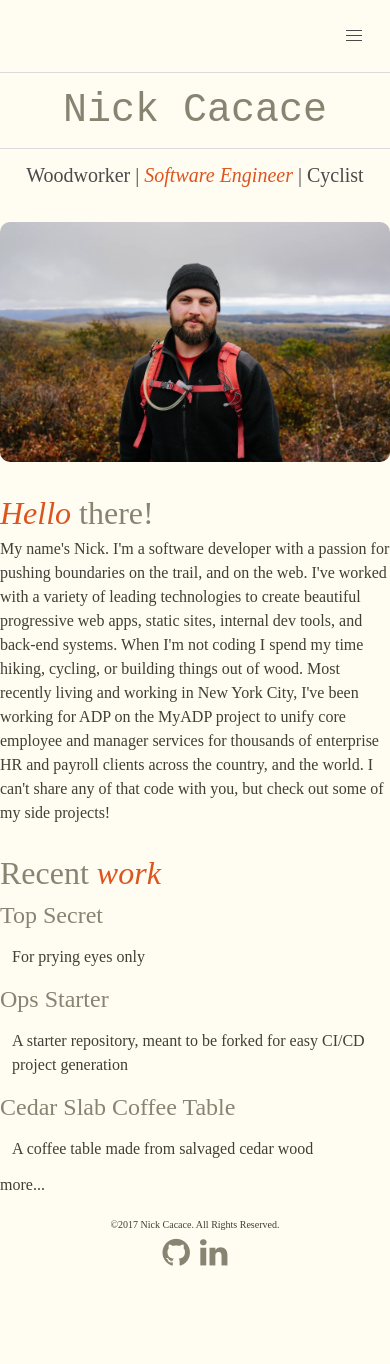
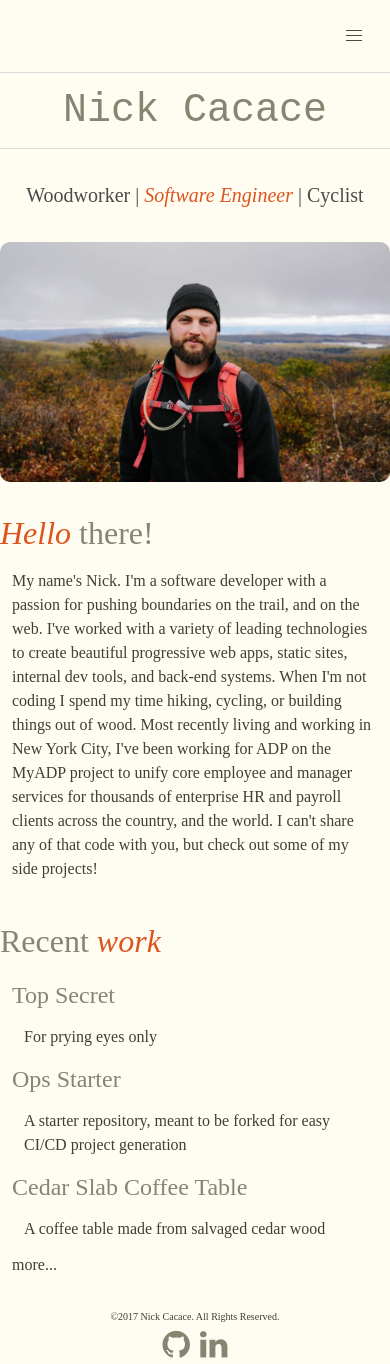
Before and after one commit to BearAlliance/nickcacace.com, an Angular app: page /home in a window 390 px wide. Before the commit the page ends 1272 px from the top, so only its background shows below. Built offline with nearby package versions, Linux system fonts and the light colour scheme.

Commit message:
fix: clean up mobile responsiveness

```diff
--- a/src/app/contact-form/contact-form.component.scss
+++ b/src/app/contact-form/contact-form.component.scss
@@ -51,6 +51,7 @@
 
 textarea.form-control {
   min-height: 100px;
+  box-shadow: none;
 }
 
 .submit {
--- a/src/app/home/home.component.html
+++ b/src/app/home/home.component.html
@@ -1,5 +1,6 @@
 <h1 class="title is-size-2">Nick Cacace</h1>
 
+<div class="">
   <div class="subtitle">
     Woodworker |
     <span class="accent">Software Engineer</span>
@@ -13,15 +14,15 @@
   </div>
 
   <div class="columns">
-
-  <div class="column hello">
+    <div class="column is-half hello">
       <h2 class="is-size-3"><span class="accent">Hello</span> there!</h2>
-    <p>{{ landingText }}</p>
+      <div class="column">{{ landingText }}</div>
     </div>
 
-  <div class="column">
+    <div class="column is-half">
       <h2 class="is-size-3">Recent <span class="accent">work</span></h2>
 
+      <div class="column">
         <app-project *ngFor="let project of recentWork"
                      [project]="project">
         </app-project>
@@ -30,5 +31,7 @@
           more...
         </a>
       </div>
+    </div>
+  </div>
 
 </div>
--- a/src/app/home/home.component.scss
+++ b/src/app/home/home.component.scss
@@ -1,4 +1,5 @@
 @import '../variables';
+@import '~bulma/sass/utilities/initial-variables';
 
 .headshot-container {
   text-align: center;
@@ -30,7 +31,7 @@ a {
   }
 }
 
-@media (min-width: $screen-md) {
+@media (min-width: $tablet) {
   .hello {
     border-right: 1px solid $secondary-light;
     text-align: end;
--- a/src/app/projects/projects.component.scss
+++ b/src/app/projects/projects.component.scss
@@ -1,4 +1,5 @@
 @import "../variables";
+@import '~bulma/sass/utilities/initial-variables';
 
 .heading {
   color: $accent;
@@ -6,8 +7,7 @@
   font-style: italic;
 }
 
-
-@media (min-width: $screen-md) {
+@media (min-width: $tablet) {
   .software-col {
     border-right: 1px solid $secondary-light;
   }
--- a/src/app/shared/projects.constant.ts
+++ b/src/app/shared/projects.constant.ts
@@ -196,8 +196,7 @@ export class ProjectsConstant {
       summary:
         'Billboard site for a local bike shop built with only html + bootstrap.',
       technologies: ['HTML', 'Twitter Bootstrap', 'Amazon AWS'],
-      description:
-        `The client wanted minimal upfront cost, and small hosting fees. I'm using an AWS s3 bucket to serve the static site in order to minimize cost`,
+      description: `The client wanted minimal upfront cost, and small hosting fees. I'm using an AWS s3 bucket to serve the static site in order to minimize cost`,
       links: [
         {
           title: 'Check it out',
--- a/src/app/shell/shell.component.html
+++ b/src/app/shell/shell.component.html
@@ -4,9 +4,7 @@
     <app-top-nav></app-top-nav>
   </div>
 
-  <div class="content-container">
-    <router-outlet></router-outlet>
-  </div>
+  <router-outlet></router-outlet>
 
   <div class="footer-container">
     <app-footer></app-footer>
--- a/src/app/shell/shell.component.scss
+++ b/src/app/shell/shell.component.scss
@@ -4,10 +4,6 @@
   border-bottom: 1px solid $secondary-light;
 }
 
-.content-container {
-
-}
-
 .footer-container {
   margin-top: 20px;
 }
--- a/src/app/top-nav/top-nav.component.html
+++ b/src/app/top-nav/top-nav.component.html
@@ -1,5 +1,6 @@
 <div class="navbar">
 
+  <div class="navbar-brand">
     <a role="button"
        class="navbar-burger burger"
        [ngClass]="{'is-active': isNavOpen}"
@@ -11,6 +12,7 @@
       <span aria-hidden="true"></span>
       <span aria-hidden="true"></span>
     </a>
+  </div>
 
   <div class="navbar-menu"
        [ngClass]="{'is-active': isNavOpen}">
--- a/src/app/top-nav/top-nav.component.scss
+++ b/src/app/top-nav/top-nav.component.scss
@@ -1,4 +1,5 @@
 @import '../variables';
+@import '~bulma/sass/utilities/initial-variables';
 
 .navbar-item {
   text-decoration: none;
@@ -17,11 +18,17 @@
   background-color: $background;
 
   .navbar-menu {
+    background-color: inherit;
+  }
+}
+
+@media (max-width: $desktop) {
+  .navbar {
+    .navbar-menu {
       transition: all $fast;
       max-height: 0;
-    background-color: inherit;
+      display: block;
       box-shadow: none;
-    display: block;
       overflow: hidden;
       padding: 0;
 
@@ -30,3 +37,4 @@
       }
     }
   }
+}
```
Lines whose indentation alone changed are shown as unchanged.
